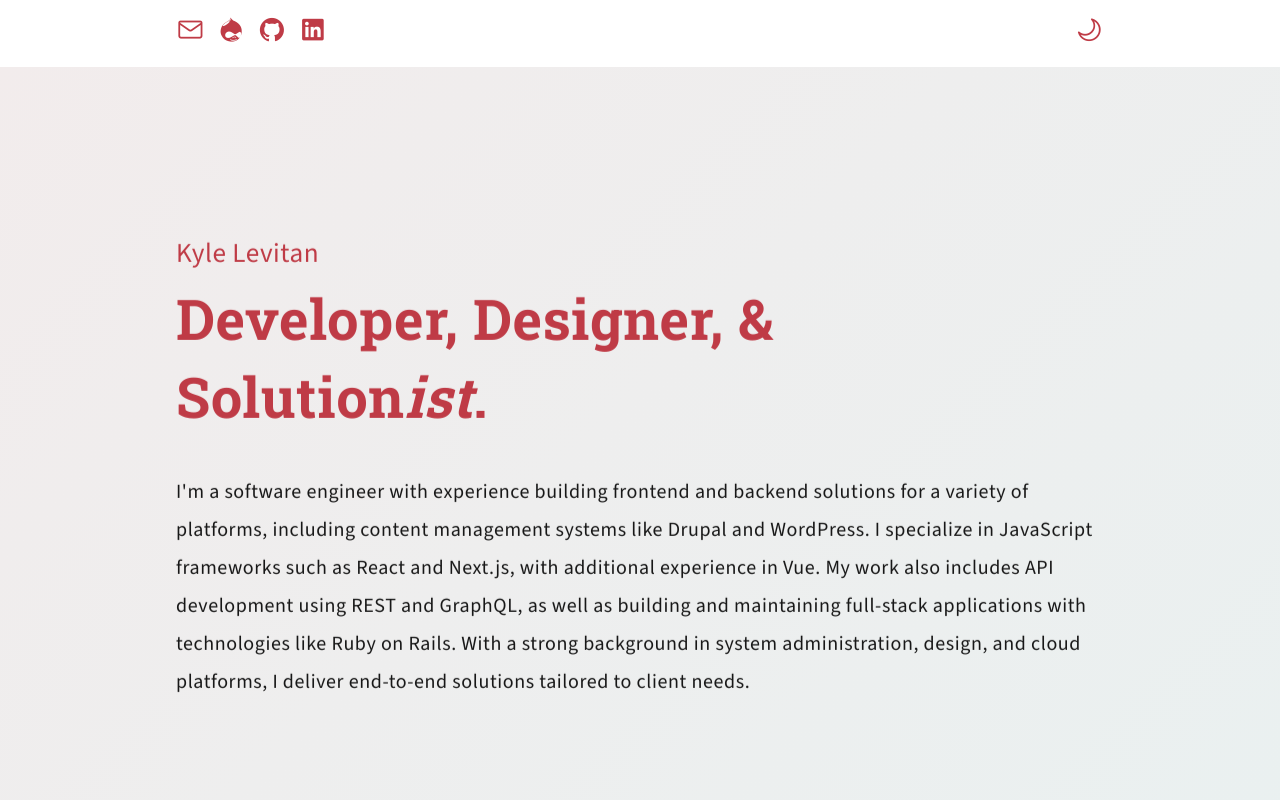
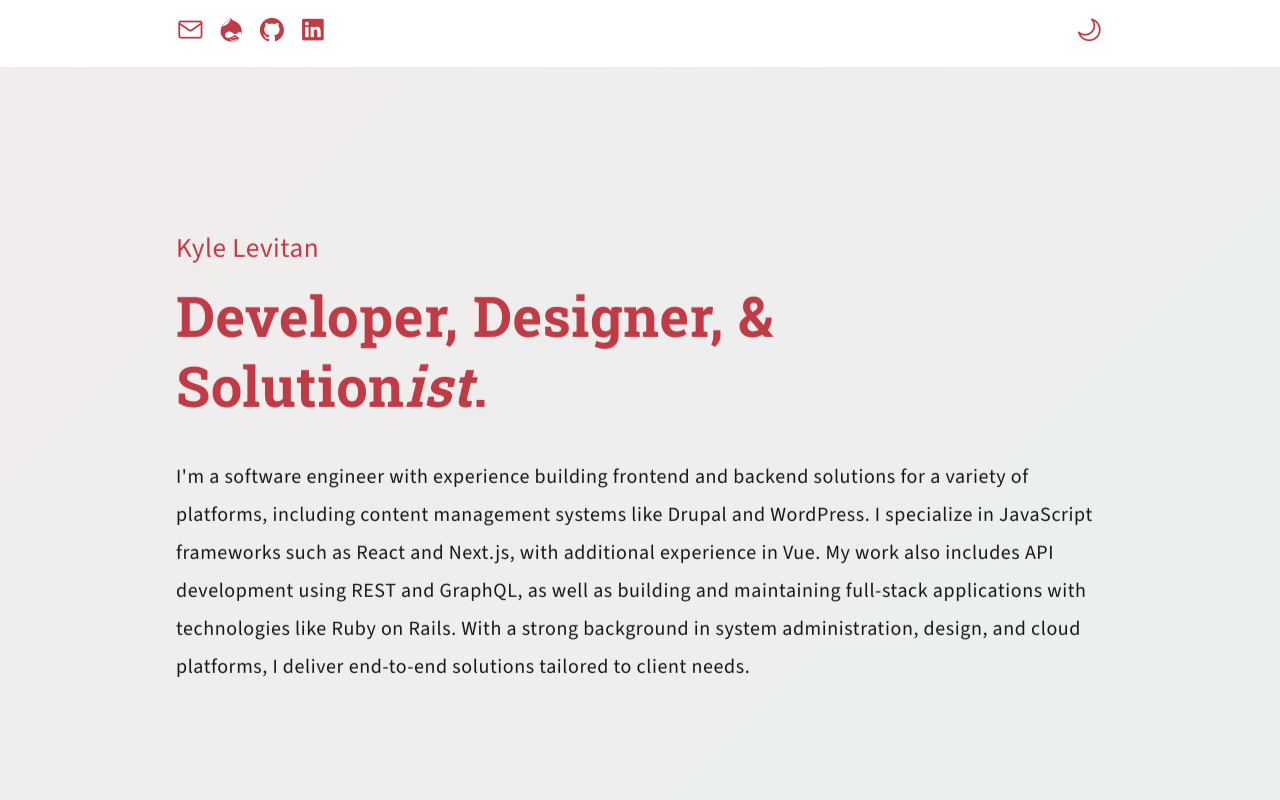
Before and after one commit to kalevitan/kylelevitan, a Next.js app: page / in a window 1280 px wide. Shown: the top 800 px of the page. Built offline with nearby package versions, Linux system fonts and the light colour scheme.

Commit message:
Clean up spacing in header

```diff
--- a/app/globals.css
+++ b/app/globals.css
@@ -34,7 +34,7 @@ h4 {
   text-transform: capitalize;
   color: var(--brand);
   font-weight: 700;
-  line-height: 1.4;
+  line-height: 1.24;
   margin-bottom: 1rem;
   margin-top: 1.5rem;
 }
@@ -52,10 +52,10 @@ h1 {
   .header__name {
     font-size: 1.7rem;
     font-weight: 400;
-    margin: 0.67em 0;
     letter-spacing: 0.0325rem;
     font-family: var(--font-source-sans-3);
-    margin-top: 0.5rem;
+    margin: 0.5rem 0 1rem;
+    display: inline-block;
   }
 }
 
```
